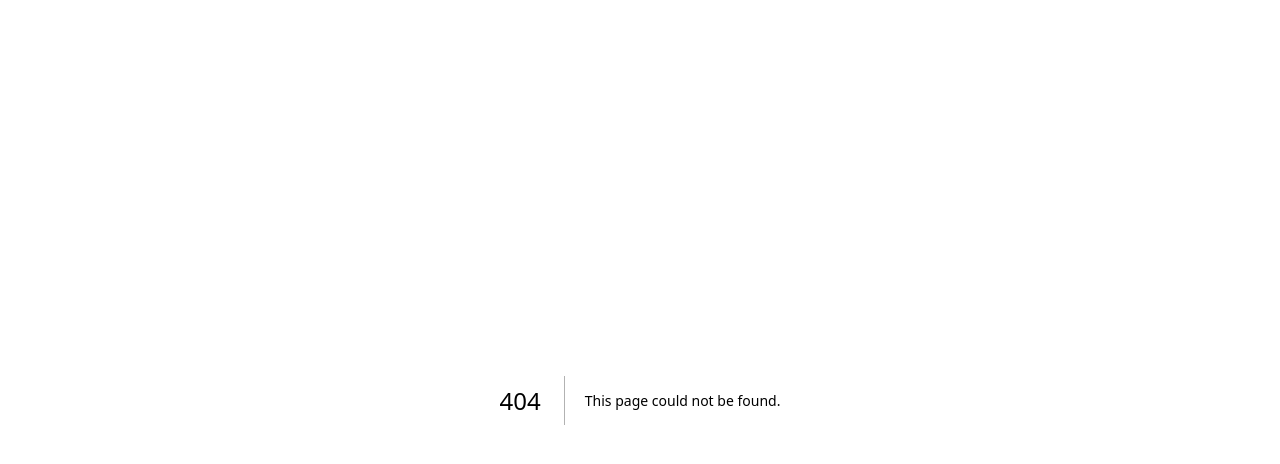
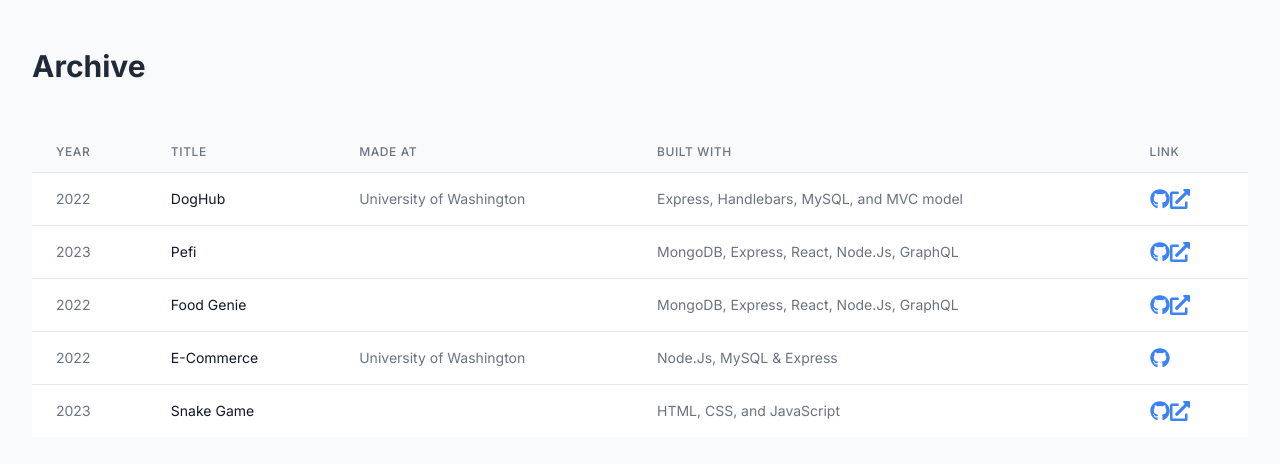
Before and after one commit to c1008h/next-portfolio, a Next.js app: page /archive in a window 1280 px wide. Before the commit this address had no page. Shown: the top 464 px of the page. Built offline with nearby package versions, Linux system fonts and the light colour scheme.

Commit message:
link icons

```diff
--- a/app/Project.tsx
+++ b/app/Project.tsx
@@ -31,7 +31,7 @@ export default function Project() {
 
     const handleTabClick = (title: string) => {
         if (title === 'All') {
-            router.push('/projects');
+            router.push('/archive');
         } else {
             setActiveTab(title)
         }
--- a/app/projects/page.tsx
+++ b/app/archive/page.tsx
@@ -2,6 +2,7 @@ import React from 'react'
 import Image from 'next/image';
 import projectData from '@/constants/projectData.json'
 import Link from 'next/link';
+import { FaGithub, FaExternalLinkAlt, FaGlobe } from 'react-icons/fa';
 
 export default function Projects() {
   return (
@@ -36,9 +37,22 @@ export default function Projects() {
                 <td className="px-6 py-4 whitespace-nowrap text-sm text-gray-900">{project.title}</td>
                 <td className="px-6 py-4 whitespace-nowrap text-sm text-gray-500">{project.madeAt}</td>
                 <td className="px-6 py-4 whitespace-nowrap text-sm text-gray-500">{project.subtitle}</td>
-                <td className="px-6 py-4 whitespace-nowrap text-sm">
-                  {project.github && <a href={project.github} className="text-blue-500 hover:text-blue-600">View Project</a>}
-                  {project.link && <a href={project.link} className="text-blue-500 hover:text-blue-600">View Project</a>}
+                <td className="px-6 py-4 whitespace-nowrap text-sm flex flex-row">
+                  {project.github &&
+                    <a href={project.github} className="text-blue-500 hover:text-blue-600" aria-label="GitHub">
+                      <FaGithub size={20} />
+                    </a>
+                  }
+                  {project.link &&
+                    <a href={project.link} className="text-blue-500 hover:text-blue-600" aria-label="Deployed Link">
+                      <FaExternalLinkAlt size={20} />
+                    </a>
+                  }
+                  {project.website &&
+                    <a href={project.website} className="text-blue-500 hover:text-blue-600" aria-label="Website Link">
+                      <FaGlobe size={20} />
+                    </a>
+                  }
                 </td>
               </tr>
             ))}
```
